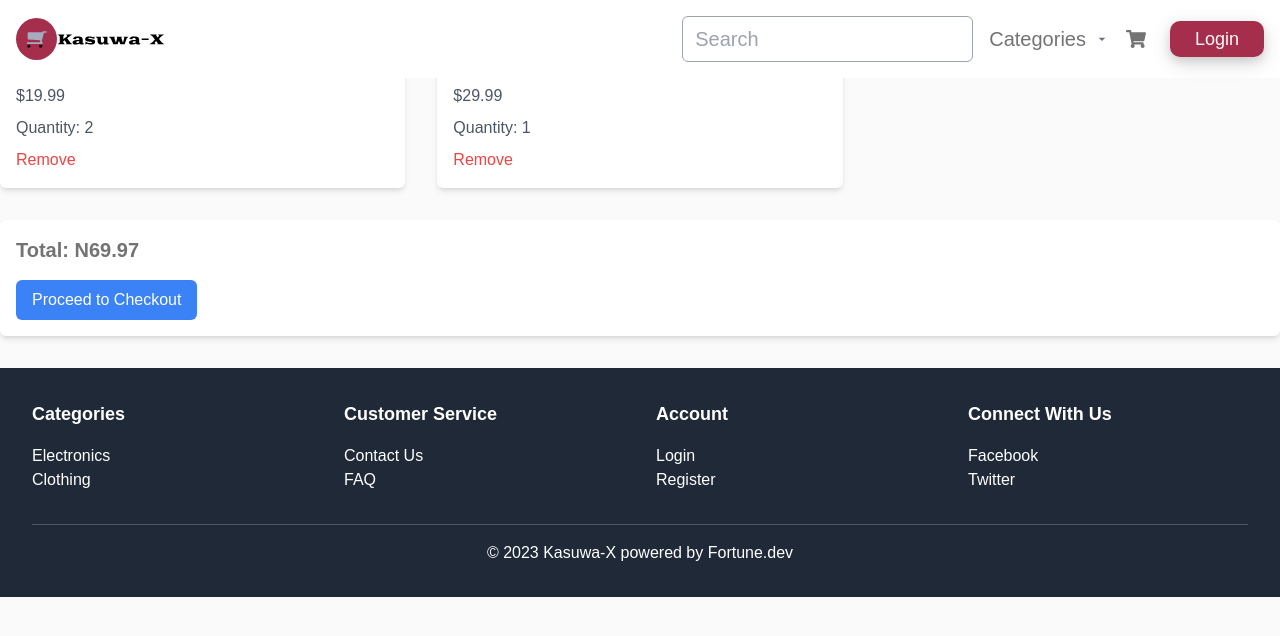
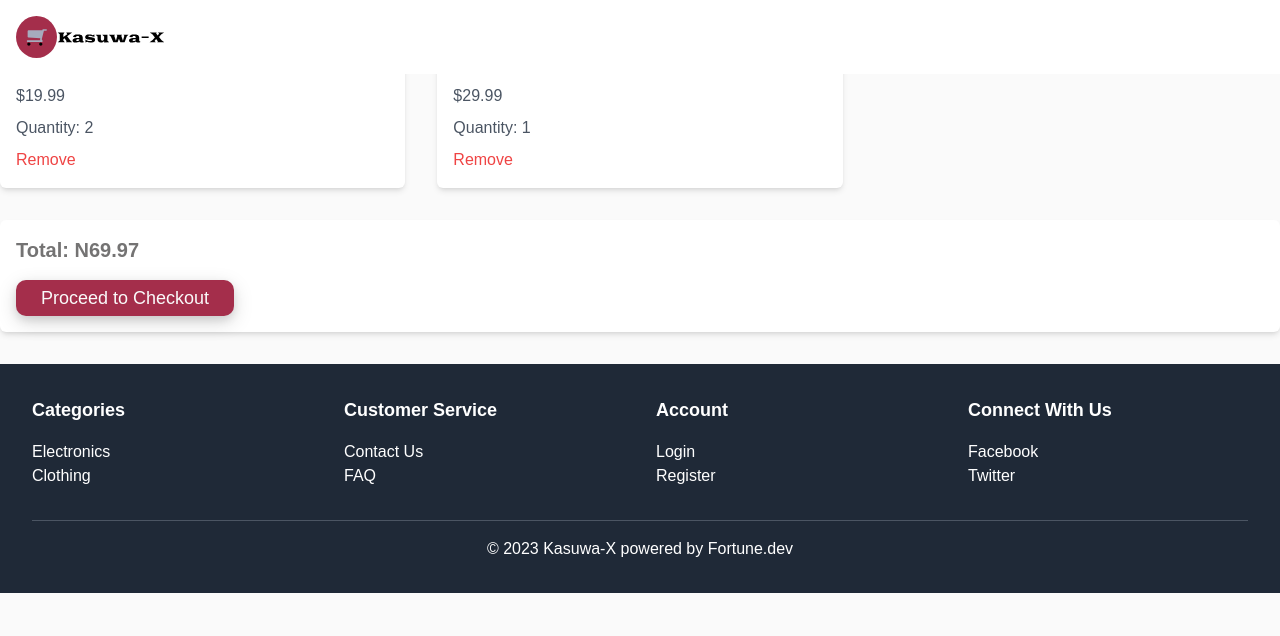
Before and after one commit to Fortunechinenyem/Kasuwa-X, a Next.js app: page /cart in a window 1280 px wide. Shown: the top 636 px of the page. Built offline with nearby package versions, Linux system fonts and the light colour scheme; a web font is replaced by a local one.

Commit message:
update on navbar and cart

```diff
--- /dev/null
+++ b/app/Components/CartContext.tsx
@@ -0,0 +1,34 @@
+import React, { createContext, useContext, useState, ReactNode } from "react";
+
+interface CartContextProps {
+  children: ReactNode;
+}
+
+interface CartContextValue {
+  cartItems: number;
+  addToCart: () => void;
+}
+
+const CartContext = createContext<CartContextValue | undefined>(undefined);
+
+export const CartProvider: React.FC<CartContextProps> = ({ children }) => {
+  const [cartItems, setCartItems] = useState(0);
+
+  const addToCart = () => {
+    setCartItems((prevItems) => prevItems + 1);
+  };
+
+  return (
+    <CartContext.Provider value={{ cartItems, addToCart }}>
+      {children}
+    </CartContext.Provider>
+  );
+};
+
+export const useCart = () => {
+  const context = useContext(CartContext);
+  if (!context) {
+    throw new Error("useCart must be used within a CartProvider");
+  }
+  return context;
+};
--- a/app/Components/DynamicAddToCartButton.tsx
+++ b/app/Components/DynamicAddToCartButton.tsx
@@ -1,4 +1,5 @@
 import React from "react";
+import { useCart } from "../Components/CartContext";
 
 interface DynamicAddToCartButtonProps {
   id: number;
@@ -7,8 +8,10 @@ interface DynamicAddToCartButtonProps {
 const DynamicAddToCartButton: React.FC<DynamicAddToCartButtonProps> = ({
   id,
 }) => {
+  const { addToCart } = useCart();
+
   return (
-    <button id={`addToCartButton-${id}`} className="button ">
+    <button id={`addToCartButton-${id}`} className="button" onClick={addToCart}>
       Add to Cart
     </button>
   );
--- a/app/Components/Navbar.tsx
+++ b/app/Components/Navbar.tsx
@@ -6,13 +6,21 @@ import { FaShoppingCart } from "react-icons/fa";
 import Image from "next/image";
 import Logo from "../../public/images/kasuwalogo.svg";
 import Hamburger from "./svg/hamburger";
+import { useCart } from "./CartContext";
 
 const Navbar: React.FC = () => {
+  const { cartItems } = useCart();
   const [menuOpen, setMenuOpen] = useState(false);
   const [hasScrolled, setHasScrolled] = useState(false);
+
   const toggleMenu = () => {
     setMenuOpen(!menuOpen);
   };
+
+  const closeMenu = () => {
+    setMenuOpen(false);
+  };
+
   const handleScroll = () => {
     if (window.scrollY > 0) {
       setHasScrolled(true);
@@ -31,12 +39,12 @@ const Navbar: React.FC = () => {
   const categories = [
     { id: 1, name: "Men", slug: "men" },
     { id: 2, name: "Women", slug: "women" },
-    { id: 2, name: "Children", slug: "children" },
+    { id: 3, name: "Children", slug: "children" },
   ];
 
   return (
     <nav
-      className={`fixed  top-0 w-full flex flex-col md:flex-row items-center justify-between p-4 text-xl bg-white transition-all ease-in-out duration-300 ${
+      className={`fixed top-0 w-full flex flex-col md:flex-row items-center justify-between p-4 text-xl bg-white transition-all ease-in-out duration-300 ${
         hasScrolled ? "shadow-lg" : ""
       }`}
       style={{ zIndex: 1000 }}
@@ -55,16 +63,28 @@ const Navbar: React.FC = () => {
             menuOpen ? "flex" : "hidden"
           }`}
         >
-          <div className="">
+          <div
+            className={`md:hidden fixed top-0 right-0 h-full bg-white p-4 ${
+              menuOpen ? "flex" : "hidden"
+            }`}
+          >
+            <button
+              className="text-black hover:text-gray-700 ml-auto"
+              onClick={closeMenu}
+            >
+              Close
+            </button>
+
+            <div className="flex flex-col items-end space-y-4">
+              <div className=" flex flex-col">
                 <input
                   type="text"
                   placeholder="Search"
                   className="py-2 px-3 border border-gray-400 rounded-md focus:outline-none focus:border-blue-500"
                 />
               </div>
-
               <div className="relative group">
-            <button className="group flex  items-center">
+                <button className="group flex items-center">
                   <span className="mr-2">Categories</span>
                   <svg
                     className="fill-current text-gray-500"
@@ -91,11 +111,16 @@ const Navbar: React.FC = () => {
 
               <Link href="/cart" className="items-center md:items-start">
                 <FaShoppingCart className="mr-2" />
+                {cartItems > 0 && (
+                  <span className="cart-items">{cartItems}</span>
+                )}
               </Link>
 
-          <Link href="/account/login" className=" md:block">
+              <Link href="/account/login" className="md:block">
                 <button className="button">Login</button>
               </Link>
+            </div>
+          </div>
         </div>
       </div>
     </nav>
--- a/app/Components/Product.tsx
+++ b/app/Components/Product.tsx
@@ -1,5 +1,6 @@
 "use client";
 import React, { useEffect } from "react";
+import DynamicAddToCartButton from "./DynamicAddToCartButton";
 
 interface ProductProps {
   id: number;
@@ -22,7 +23,6 @@ const Product: React.FC<ProductProps> = ({ id, name, price }) => {
       addToCartButton.addEventListener("click", handleAddToCart);
     }
 
-    // Clean up the event handler when the component unmounts
     return () => {
       if (addToCartButton) {
         addToCartButton.removeEventListener("click", handleAddToCart);
@@ -34,9 +34,7 @@ const Product: React.FC<ProductProps> = ({ id, name, price }) => {
     <div className="bg-white p-4 rounded-md shadow-md">
       <h3 className="text-lg font-semibold mb-2">{name}</h3>
       <p className="text-gray-600 mb-2">N{price.toFixed(2)}</p>
-      <button id={`addToCartButton-${id}`} className="button">
-        Add to Cart
-      </button>
+      <DynamicAddToCartButton id={id} />
     </div>
   );
 };
--- a/app/Components/ProductList.tsx
+++ b/app/Components/ProductList.tsx
@@ -1,4 +1,5 @@
 import React from "react";
+import DynamicAddToCartButton from "./DynamicAddToCartButton";
 
 interface Product {
   id: number;
@@ -19,12 +20,7 @@ const ProductList: React.FC<ProductListProps> = ({ products }) => {
           <div key={product.id} className="bg-white p-4 rounded-md shadow-md">
             <h3 className="text-lg font-semibold mb-2">{product.name}</h3>
             <p className="text-gray-600 mb-4">${product.price.toFixed(2)}</p>
-            <button
-              className="button"
-              onClick={() => console.log(`Add to cart: ${product.name}`)}
-            >
-              Add to Cart
-            </button>
+            <DynamicAddToCartButton id={product.id} />
           </div>
         ))}
       </div>
--- a/pages/_app.tsx
+++ b/pages/_app.tsx
@@ -1,16 +1,16 @@
-/* eslint-disable @next/next/no-page-custom-font */
 import { AppProps } from "next/app";
 import "../styles/globals.css";
 import Head from "next/head";
 import React from "react";
 import { Metadata } from "next";
+import { CartProvider } from "@/app/Components/CartContext";
 
 export const metadata: Metadata | any = {
   title: "Kasuwa",
   description: "An E-Commerce Platform",
 };
 
-const TechloQuent = ({ Component, ...appProps }: AppProps) => {
+const KasuwaX = ({ Component, ...appProps }: AppProps) => {
   return (
     <>
       <Head>
@@ -46,11 +46,13 @@ const TechloQuent = ({ Component, ...appProps }: AppProps) => {
         <meta name="description" content={metadata?.description} />
         <meta property="og:type" content="website" />
       </Head>
-      <main>
-        <Component {...appProps} />
-      </main>
+      <CartProvider>
+        <main>
+          <Component {...appProps} />
+        </main>
+      </CartProvider>
     </>
   );
 };
 
-export default TechloQuent;
+export default KasuwaX;
--- a/pages/cart.tsx
+++ b/pages/cart.tsx
@@ -45,7 +45,7 @@ const Cart: React.FC<CartProps> = () => {
                 Total: N{calculateTotal().toFixed(2)}
               </h3>
               <button
-                className="bg-blue-500 text-white px-4 py-2 rounded-md hover:bg-blue-600 focus:outline-none focus:ring focus:border-blue-300"
+                className="button"
                 onClick={() => console.log("Proceed to Checkout")}
               >
                 Proceed to Checkout
--- a/pages/product/[productId].tsx
+++ b/pages/product/[productId].tsx
@@ -1,6 +1,7 @@
 import React from "react";
 import Layout from "@/app/Layouts/DefaultLayout";
 import { useRouter } from "next/router";
+import DynamicAddToCartButton from "@/app/Components/DynamicAddToCartButton";
 
 interface ProductDetailProps {}
 
@@ -24,12 +25,7 @@ const ProductDetail: React.FC<ProductDetailProps> = () => {
             <h3 className="text-2xl font-semibold mb-4">{product.name}</h3>
             <p className="text-gray-600 mb-4">N{product.price.toFixed(2)}</p>
             <p className="text-gray-800">{product.description}</p>
-            <button
-              className="mt-4 bg-blue-500 text-white px-4 py-2 rounded-md hover:bg-blue-600 focus:outline-none focus:ring focus:border-blue-300"
-              onClick={() => console.log(`Add to cart: ${product.name}`)}
-            >
-              Add to Cart
-            </button>
+            <DynamicAddToCartButton id={product.id} />
           </div>
         ) : (
           <p>Loading...</p>
--- a/pages/products.tsx
+++ b/pages/products.tsx
@@ -1,5 +1,6 @@
 import React from "react";
 import Layout from "@/app/Layouts/DefaultLayout";
+import DynamicAddToCartButton from "@/app/Components/DynamicAddToCartButton";
 
 interface Product {
   id: number;
@@ -25,12 +26,7 @@ const Products: React.FC<ProductsProps> = () => {
             <div key={product.id} className="bg-white p-4 rounded-md shadow-md">
               <h3 className="text-lg font-semibold mb-2">{product.name}</h3>
               <p className="text-gray-600 mb-2">N{product.price.toFixed(2)}</p>
-              <button
-                className="bg-blue-500 text-white px-4 py-2 rounded-md hover:bg-blue-600 focus:outline-none focus:ring focus:border-blue-300"
-                onClick={() => console.log(`Add to cart: ${product.name}`)}
-              >
-                Add to Cart
-              </button>
+              <DynamicAddToCartButton id={product.id} />
             </div>
           ))}
         </div>
```
Also changed, not shown: pages/index.tsx (+2 -5 lines). Lines whose indentation alone changed are shown as unchanged.
